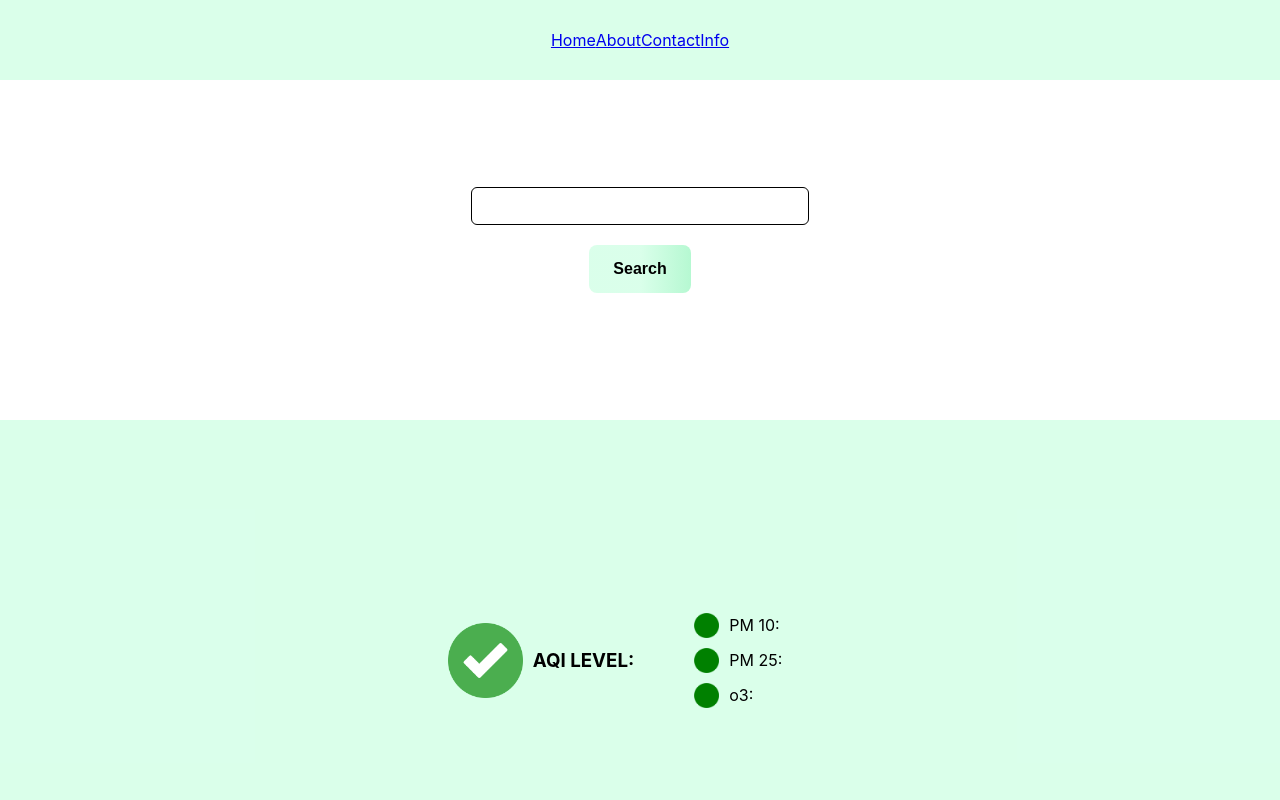
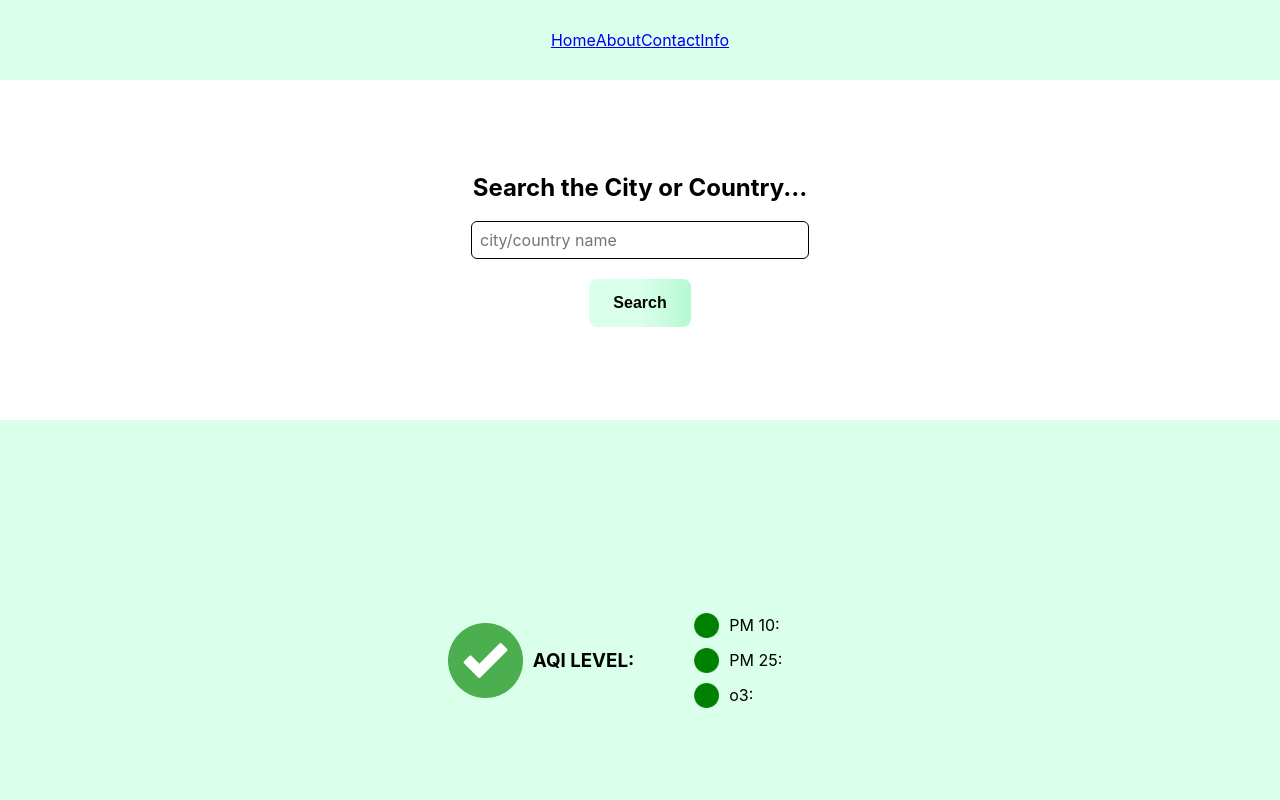
Before and after one commit to Majchrzak202/airQualityApp, a React (Create React App) app: page / in a window 1280 px wide. Shown: the top 800 px of the page. Built offline with nearby package versions, Linux system fonts and the light colour scheme; no server answers.

Commit message:
Added a search h2 and placeholder

```diff
--- a/src/components/Search /SearchBar.css
+++ b/src/components/Search /SearchBar.css
@@ -3,6 +3,7 @@
   justify-content: center;
   align-items: center;
   min-height: 40vh;
+  flex-direction: column;
 }
 
 .form input {
--- a/src/components/Search /SearchBar.js
+++ b/src/components/Search /SearchBar.js
@@ -21,9 +21,10 @@ const SearchBar = ({ searchHandler }) => {
 
   return (
     <div className="form">
+      <h2>Search the City or Country...</h2>
       <form>
         <div className="input">
-          <input onChange={inputHandler} type="text" value={input} />
+          <input onChange={inputHandler} type="text" value={input} placeholder='city/country name' />
         </div>
         <div className="form-button">
           <button onClick={citySearchHandler} className="button">
```
